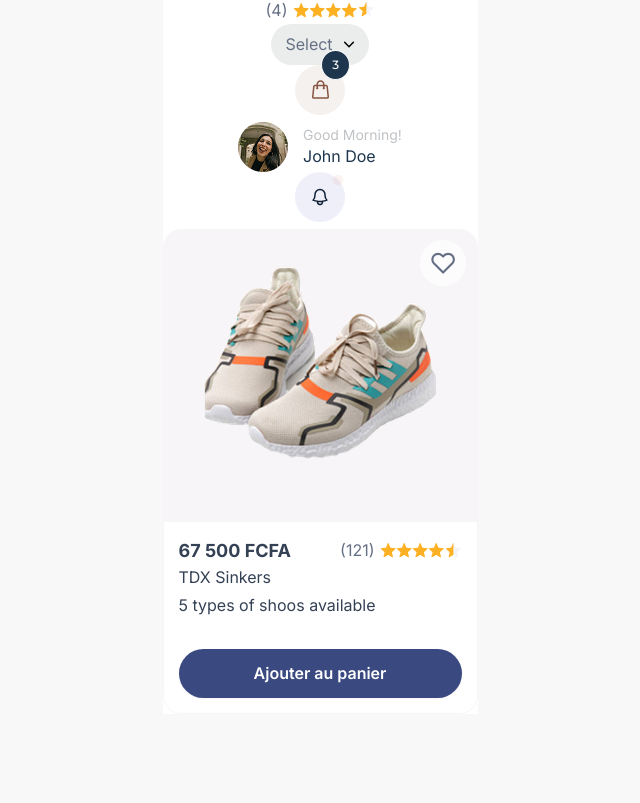
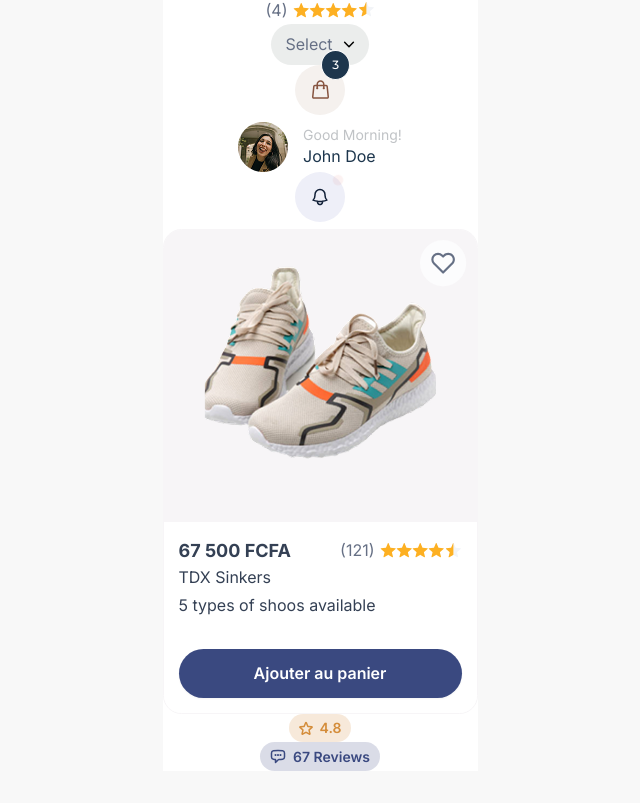
Before and after one commit to cia-formation/projet-e-commerce-react, a React (Vite) app: page / in a window 1280 px wide. Shown: the part 826-1629 px from the top of the page, without its empty margins (320-960 px from the left). Before the commit the page ends 1572 px from the top, so only its background shows below. Built offline with nearby package versions, Linux system fonts and the light colour scheme.

Commit message:
Terminated tag

```diff
--- a/src/App.jsx
+++ b/src/App.jsx
@@ -4,7 +4,7 @@ import InputText from './components/InputText/InputText'
 import Logo from './components/Heading/Heading'
 import Heading from './components/Heading/Heading'
 import IconLink from './components/IconLink/IconLink'
-import { dashboard, logout, products } from './assets/icons'
+import { comment, dashboard, logout, products, starAlt } from './assets/icons'
 import Typography from './components/Typography/Typography'
 import Stars from './components/Stars/Stars'
 import Select from './components/Select/Select'
@@ -13,6 +13,7 @@ import User from './components/User/User'
 import Notification from './components/Notification/Notification'
 import Product from './components/Product/Product'
 import { shoes } from './assets/images'
+import Tag from './components/Tag/Tag'
 
 function App() {
 
@@ -36,7 +37,8 @@ function App() {
       <User userName={'John Doe'} />
       <Notification hasNew />
       <Product image={shoes}/>
-
+      <Tag icon={starAlt} value={'4.8'} color={'#D48D3B'} />
+      <Tag icon={comment} value={'67 Reviews'} color={'#3A4980'} />
 
     </main>
   )
--- a/src/assets/icons/index.js
+++ b/src/assets/icons/index.js
@@ -5,10 +5,13 @@ import save from './save.svg'
 import update from './update.svg'
 import check from './check.svg'
 import star from './star.svg'
+import starAlt from './star-alt.svg'
 import halfStar from './half-star.svg'
 import arrowDown from './arrow-down.svg'
 import cart from './cart.svg'
 import like from './like.svg'
 import notification from './notification.svg'
+import comment from './comment.svg'
 
-export {dashboard, logout, products, save, update, check, star, halfStar, arrowDown, cart, notification, like}
+
+export {dashboard, logout, products, save, update, check, star, starAlt, halfStar, arrowDown, cart, notification, like, comment}
--- a/src/components/Tag/Tag.jsx
+++ b/src/components/Tag/Tag.jsx
@@ -1,13 +1,13 @@
 import PropTypes from 'prop-types'
 import './tag.css'
 
-const Tag = ({ icon, value }) => {
+const Tag = ({ icon, value, color }) => {
     return (
-        <div>
+        <div className="tag" style={{backgroundColor: `${color}30`}}>
             <img src={icon} alt="tag" className="icon" />
             {
                 value &&
-                <span>{value}</span>
+                <span style={{color: color}}>{value}</span>
             }
         </div>
     )
@@ -15,7 +15,8 @@ const Tag = ({ icon, value }) => {
 
 Tag.protoTypes = {
     icon: PropTypes.string.isRequired,
-    value: PropTypes.string
+    value: PropTypes.string,
+    color: PropTypes.string,
 }
 
 export default Tag
--- a/src/components/Tag/tag.css
+++ b/src/components/Tag/tag.css
@@ -0,0 +1,15 @@
+.tag {
+    display: flex;
+    align-items: center;
+    justify-content: center;
+    gap: 7px;
+    padding: 7px 10px;
+    border-radius: 27px;
+}
+
+.tag span {
+    font-family: Inter;
+    font-weight: 600;
+    font-size: 14px;
+    line-height: 100%;
+}
```
Also changed, not shown: src/assets/icons/comment.svg (added), src/assets/icons/star-alt.svg (added).
